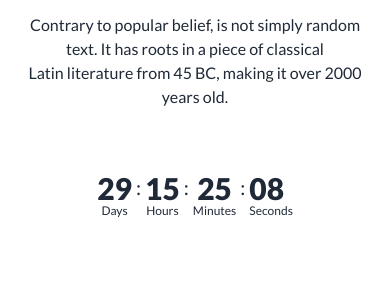
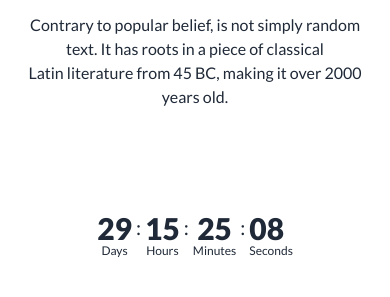
Before and after one commit to IshakQuresheeAkib/assignment-three, a plain HTML site: page index.html in a window 390 px wide. Shown: the part 493-790 px from the top of the page. Drawn offline with nearby package versions, Linux system fonts and the light colour scheme.

Commit message:
last commit

```diff
--- a/index.html
+++ b/index.html
@@ -182,9 +182,9 @@
 </body>
     <main class="px-4 md:px-12">
       <!-- deal of day section -->
-      <section class="pt-10 md:pt-60 relative">
-        <div class=" flex justify-between flex-col md:flex-row items-center gap-">
-          <div class="text-center md:text-start">
+      <section class="pt-10 lg:pt-60 relative">
+        <div class=" flex justify-between flex-col lg:flex-row items-center gap-10 lg:gap-0">
+          <div class="text-center lg:text-start">
             <h1 class="text-3xl md:text-5xl font-extrabold">Deal of the day</h1>
             <p class="text-base font-medium py-8 pt-4">Contrary to popular belief, is not simply random text. It has roots in a piece of classical <br> Latin literature from 45 BC, making it over 2000 years old.</p>
           </div>
```
